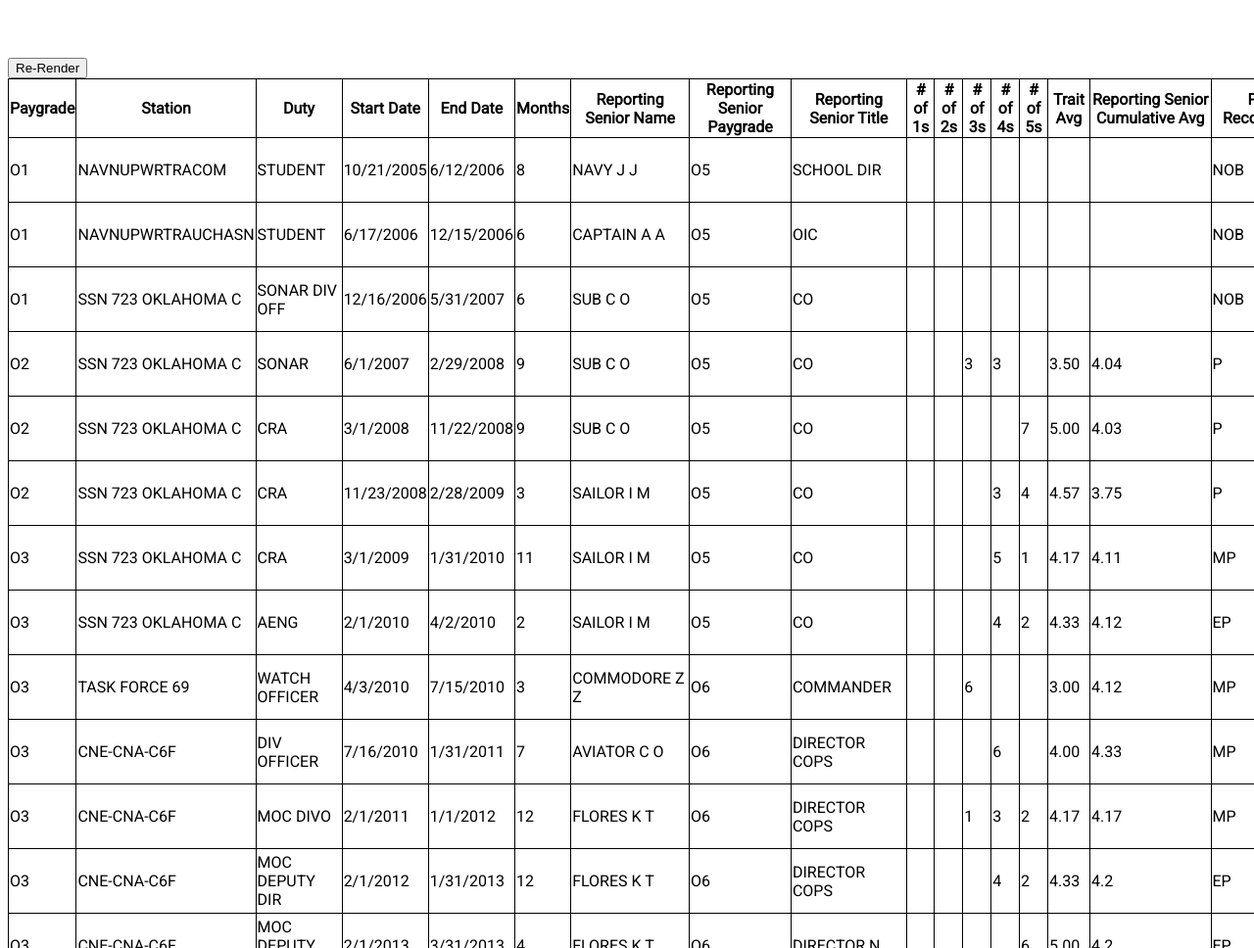
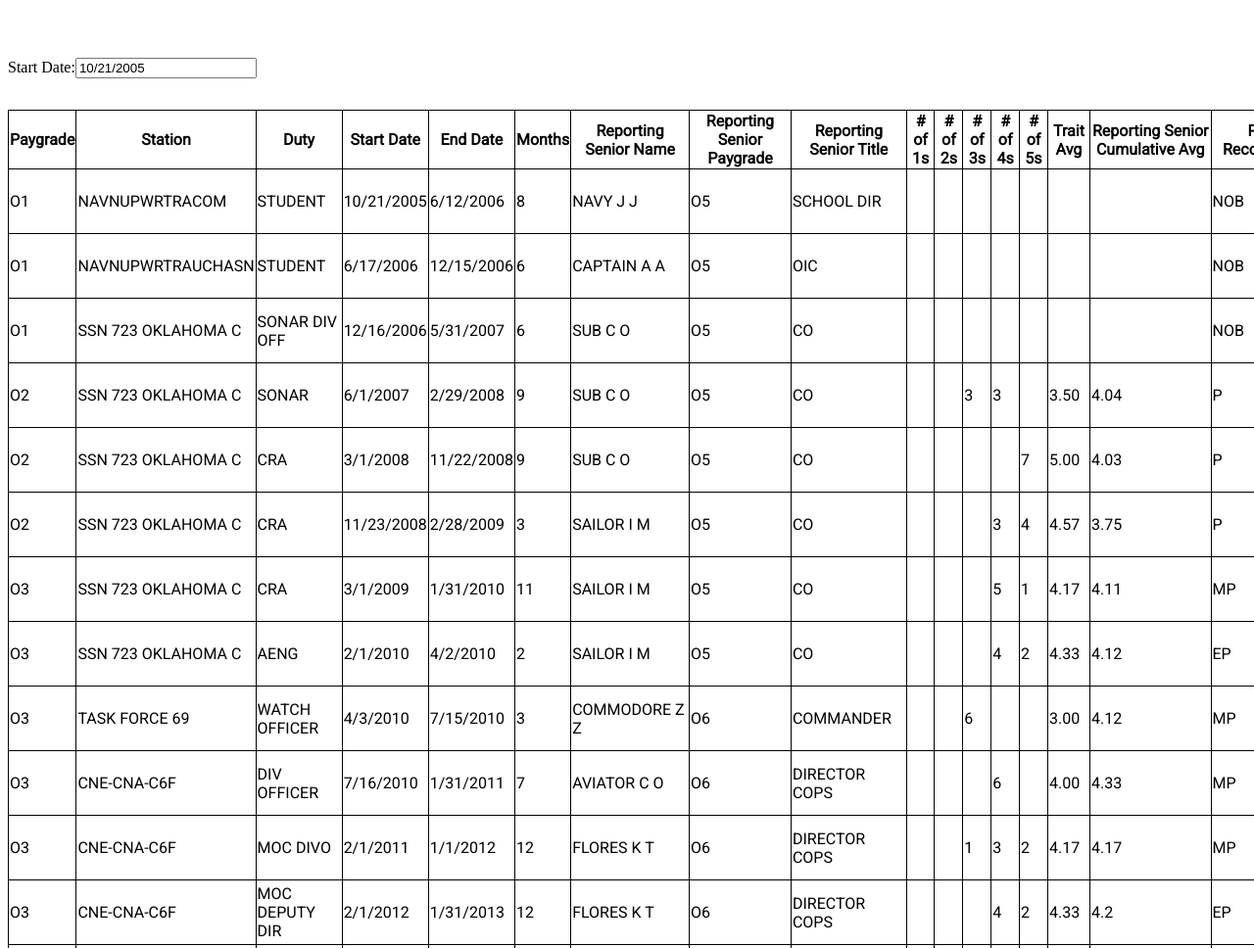
Before and after one commit to twgardner2/navy_psr, a website built with webpack: page index.html in a window 1280 px wide. Shown: the part 733-1701 px from the top of the page at 98% size. Built offline with nearby package versions, Linux system fonts and the light colour scheme; files whose address does not match are found by name.

Commit message:
Added flatpicker Formatted dates in table Selectable start date

```diff
--- a/index.html
+++ b/index.html
@@ -2,6 +2,7 @@
   <meta charset="utf-8" />
   <link href="https://fonts.googleapis.com/css?family=Roboto" rel="stylesheet">
   <link rel="stylesheet" href="./dist/style.min.css" />
+  <link rel="stylesheet" href="./node_modules/flatpickr/dist/flatpickr.min.css" />
   <script type="text/javascript" src="./dist/app.js"></script>
 </head>
 
--- a/package.json
+++ b/package.json
@@ -20,7 +20,8 @@
   },
   "homepage": "https://github.com/twgardner2/navy_psr#readme",
   "dependencies": {
-    "d3": "^7.1.1"
+    "d3": "^7.1.1",
+    "flatpickr": "^4.6.10"
   },
   "devDependencies": {
     "@babel/core": "^7.16.0",
--- a/src/js/data/parsers/table/table-parser.js
+++ b/src/js/data/parsers/table/table-parser.js
@@ -16,7 +16,7 @@ export function parse_data_from_table(e, d) {
       var row_data = {};
 
       j[i].childNodes.forEach(function (el) {
-        if (el.className == "table_field") {
+        if (el.classList.contains("table_field")) {
           // Get key and value in cell
           var cell_key = el.dataset.key;
           var cell_value = el.innerText;
--- a/src/js/data/providers/DataProvider.js
+++ b/src/js/data/providers/DataProvider.js
@@ -1,11 +1,15 @@
 import * as lib from '../../lib';
 import * as d3 from 'd3';
+import { min } from 'd3';
 
 const { fields } = require('../schema');
+const { getPageElements }= require('../../page-components.js')
 
 export class DataProvider {
     constructor(parsedData) {
         this.psr = this.format(parsedData);
+        this.startDate= this.getStartDate();
+        this.endDate= this.getEndDate();
         this.validatePsr();
 
         this.setTimeScale();
@@ -52,11 +56,9 @@ export class DataProvider {
     }
 
     setTimeScale() {
-        const start_dates = this.psr.map((d) => d.start_date);
-        const end_dates = this.psr.map((d) => d.end_date);
 
-        this.min_start_date = new Date(Math.min(...start_dates));
-        this.max_end_date = new Date(Math.max(...end_dates));
+        this.min_start_date = this.startDate;
+        this.max_end_date = this.endDate;
 
         this.time_scale = d3
             .scaleTime()
@@ -68,6 +70,19 @@ export class DataProvider {
                     lib.margin.left -
                     lib.margin.right,
             ]);
+    }
+
+    getStartDate() {
+        const start_dates = this.psr.map((d) => d.start_date);
+        const {fp_start_date} = getPageElements();
+        let startDate=new Date(Math.max(Math.min(...start_dates), ...fp_start_date.selectedDates));
+        fp_start_date.setDate(startDate, false);
+        return startDate;
+    }
+
+    getEndDate() {
+        const end_dates = this.psr.map((d) => d.end_date);
+        return new Date(Math.max(...end_dates));
     }
 
     fitrepsSameRsNewRank() {
--- a/src/js/page-components.js
+++ b/src/js/page-components.js
@@ -1,5 +1,6 @@
 import * as lib from './lib.js';
 import * as d3 from 'd3';
+import flatpickr from "flatpickr";
 
 let svg,
     container_g,
@@ -14,7 +15,8 @@ let svg,
     legend_canvas,
     table,
     rerender_button,
-    table_container;
+    table_container,
+    fp_start_date;
 
 export const getPageElements = () => ({
     rank_g,
@@ -27,6 +29,7 @@ export const getPageElements = () => ({
     fitreps_g,
     legend_canvas,
     rerender_button,
+    fp_start_date
 });
 
 export const buildElements = (grid) => {
@@ -41,11 +44,32 @@ export const buildElements = (grid) => {
 
     table_container = grid.append('div').attr('class', 'table');
 
+    let start_container = table_container
+        .append('div')
+        .attr('class', 'graph_filter_container');
+
+    start_container
+        .append('label')
+        .attr('for', 'start_date')
+        .html('Start Date:');
+
+    start_container
+        .append('input')
+        .attr('type', 'text')
+        .attr('id', 'start-date');
+
     rerender_button = table_container
         .append('div')
         .append('button')
         .attr('id', 'rerender-btn')
-        .text('Re-Render');
+        .text('Re-Render')
+        .style('display', 'none');
+
+    fp_start_date=
+        flatpickr("#start-date", {
+            position: "above left",
+            dateFormat: "m/d/Y"
+        });
 
     return getPageElements();
 };
--- a/src/js/scripts.js
+++ b/src/js/scripts.js
@@ -26,6 +26,10 @@ document.addEventListener('DOMContentLoaded', function () {
         draw_psr_viz(provider);
     });
 
+    d3.select('#start-date').on('change', function (event) {
+        rerender_button.node().click();
+    });
+
     draw_legend();
 
     let data = d3
--- a/src/js/table/table.js
+++ b/src/js/table/table.js
@@ -1,5 +1,7 @@
 import * as d3 from 'd3';
 import * as lib from '../lib.js';
+import flatpickr from "flatpickr";
+
 const { getPageElements } = require('../page-components.js');
 
 const { fields } = require('../data/schema');
@@ -59,6 +61,14 @@ function toggle_rows(e, d) {
                 .append('input')
                 .attr('value', value)
                 .style('width', width);
+
+            if(schema_entry.type === 'date'){
+                table_field.node().classList.add('date-field');
+            }
+        });
+        flatpickr(".date-field input", {
+            position: "above left",
+            dateFormat: "m/d/Y"
         });
     } else {
         // If currently editing row
--- a/src/scss/styles.scss
+++ b/src/scss/styles.scss
@@ -91,3 +91,7 @@ div.tooltip table tr {
 #fitrep_legend {
     display: flex;
 }
+
+.graph_filter_container {
+    margin-bottom: 2em;
+  }
```
Also changed, not shown: 1 other file.
